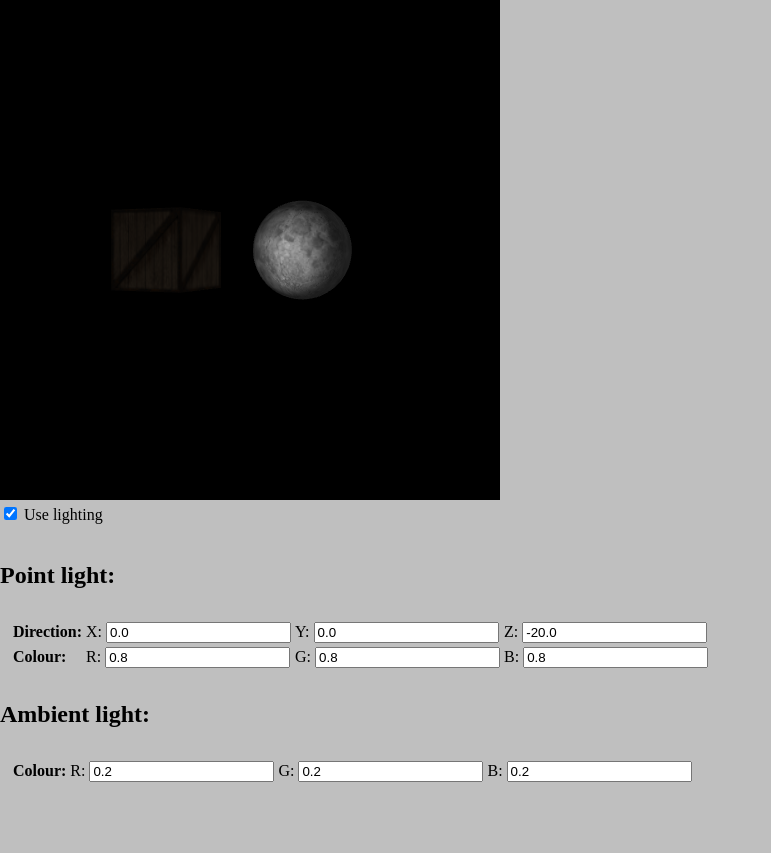
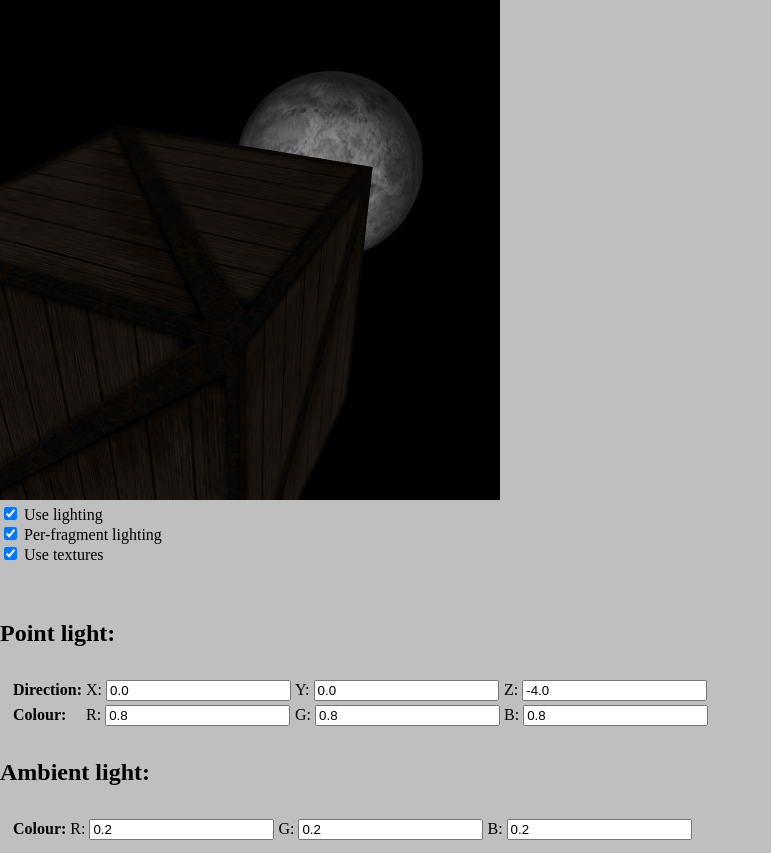
Before and after one commit to s3c0nDD/webGL-project, a website: page index.html in a window 1280 px wide. Shown: the whole page, without its empty margins (0-771 px from the left). Before the commit the page ends 800 px from the top, so only its background shows below. Drawn offline with Linux system fonts and the light colour scheme; animation ran at ten frames a second.

Commit message:
add per-fragment lighting and option to choose [multishader]

```diff
--- a/index.html
+++ b/index.html
@@ -17,8 +17,11 @@
 <body onload="webGLStart();">
     <canvas id="canvas" style="border: none;" width="500" height="500"></canvas>
 
-    <br />
+    <br/>
     <input type="checkbox" id="lighting" checked /> Use lighting<br/>
+    <input type="checkbox" id="per-fragment" checked /> Per-fragment lighting<br/>
+    <input type="checkbox" id="textures" checked /> Use textures<br/>
+    <br/>
 
     <br/>
     <h2>Point light:</h2>
@@ -28,7 +31,7 @@
             <td><b>Direction:</b>
             <td>X: <input type="text" id="lightPositionX" value="0.0" />
             <td>Y: <input type="text" id="lightPositionY" value="0.0" />
-            <td>Z: <input type="text" id="lightPositionZ" value="-20.0" />
+            <td>Z: <input type="text" id="lightPositionZ" value="-4.0" />
         </tr>
         <tr>
             <td><b>Colour:</b>
@@ -48,26 +51,35 @@
         </tr>
     </table>
 
+
     <!-- LIBS -->
     <script src="vendors/glMatrix-0.9.5.min.js"></script>
     <script src="vendors/webgl-utils.js"></script>
 
+
     <!-- SHADERS -->
-    <script id="shader-fs" type="x-shader/x-fragment">
+    <script id="per-vertex-lighting-fs" type="x-shader/x-fragment">
         precision mediump float;
 
         varying vec2 vTextureCoord;
         varying vec3 vLightWeighting;
 
+        uniform bool uUseTextures;
+
         uniform sampler2D uSampler;
 
         void main(void) {
-            vec4 textureColor = texture2D(uSampler, vec2(vTextureCoord.s, vTextureCoord.t));
-            gl_FragColor = vec4(textureColor.rgb * vLightWeighting, textureColor.a);
+            vec4 fragmentColor;
+            if (uUseTextures) {
+                fragmentColor = texture2D(uSampler, vec2(vTextureCoord.s, vTextureCoord.t));
+            } else {
+                fragmentColor = vec4(1.0, 1.0, 1.0, 1.0);
+            }
+            gl_FragColor = vec4(fragmentColor.rgb * vLightWeighting, fragmentColor.a);
         }
     </script>
 
-    <script id="shader-vs" type="x-shader/x-vertex">
+    <script id="per-vertex-lighting-vs" type="x-shader/x-vertex">
         attribute vec3 aVertexPosition;
         attribute vec3 aVertexNormal;
         attribute vec2 aTextureCoord;
@@ -103,6 +115,65 @@
         }
     </script>
 
+    <script id="per-fragment-lighting-fs" type="x-shader/x-fragment">
+        precision mediump float;
+
+        varying vec2 vTextureCoord;
+        varying vec3 vTransformedNormal;
+        varying vec4 vPosition;
+
+        uniform bool uUseLighting;
+        uniform bool uUseTextures;
+
+        uniform vec3 uAmbientColor;
+
+        uniform vec3 uPointLightingLocation;
+        uniform vec3 uPointLightingColor;
+
+        uniform sampler2D uSampler;
+
+        void main(void) {
+            vec3 lightWeighting;
+            if (!uUseLighting) {
+                lightWeighting = vec3(1.0, 1.0, 1.0);
+            } else {
+                vec3 lightDirection = normalize(uPointLightingLocation - vPosition.xyz);
+
+                float directionalLightWeighting = max(dot(normalize(vTransformedNormal), lightDirection), 0.0);
+                lightWeighting = uAmbientColor + uPointLightingColor * directionalLightWeighting;
+            }
+
+            vec4 fragmentColor;
+            if (uUseTextures) {
+                fragmentColor = texture2D(uSampler, vec2(vTextureCoord.s, vTextureCoord.t));
+            } else {
+                fragmentColor = vec4(1.0, 1.0, 1.0, 1.0);
+            }
+            gl_FragColor = vec4(fragmentColor.rgb * lightWeighting, fragmentColor.a);
+        }
+    </script>
+
+    <script id="per-fragment-lighting-vs" type="x-shader/x-vertex">
+        attribute vec3 aVertexPosition;
+        attribute vec3 aVertexNormal;
+        attribute vec2 aTextureCoord;
+
+        uniform mat4 uMVMatrix;
+        uniform mat4 uPMatrix;
+        uniform mat3 uNMatrix;
+
+        varying vec2 vTextureCoord;
+        varying vec3 vTransformedNormal;
+        varying vec4 vPosition;
+
+        void main(void) {
+            vPosition = uMVMatrix * vec4(aVertexPosition, 1.0);
+            gl_Position = uPMatrix * vPosition;
+            vTextureCoord = aTextureCoord;
+            vTransformedNormal = uNMatrix * aVertexNormal;
+        }
+    </script>
+
     <!-- PROJECT SPECIFIC JS -->
     <script src="js/loadShaders.js"></script>
     <script src="js/loadTextures.js"></script>
--- a/js/loadBuffers.js
+++ b/js/loadBuffers.js
@@ -141,7 +141,7 @@ var moonVertexIndexBuffer;
 function initSphere() {
     var latitudeBands = 30;
     var longitudeBands = 30;
-    var radius = 2;
+    var radius = 1;
 
     var vertexPositionData = [];
     var normalData = [];
--- a/js/loadShaders.js
+++ b/js/loadShaders.js
@@ -33,38 +33,46 @@ function getShader(gl, id) {
     return shader;
 }
 
-var shaderProgram;
+function createProgram(fragmentShaderID, vertexShaderID) {
+    var fragmentShader = getShader(gl, fragmentShaderID);
+    var vertexShader = getShader(gl, vertexShaderID);
 
-function initShaders() {
-    var fragmentShader = getShader(gl, "shader-fs");
-    var vertexShader = getShader(gl, "shader-vs");
+    var program = gl.createProgram();
+    gl.attachShader(program, vertexShader);
+    gl.attachShader(program, fragmentShader);
+    gl.linkProgram(program);
 
-    shaderProgram = gl.createProgram();
-    gl.attachShader(shaderProgram, vertexShader);
-    gl.attachShader(shaderProgram, fragmentShader);
-    gl.linkProgram(shaderProgram);
-
-    if (!gl.getProgramParameter(shaderProgram, gl.LINK_STATUS)) {
+    if (!gl.getProgramParameter(program, gl.LINK_STATUS)) {
         alert("Could not initialise shaders");
     }
 
-    gl.useProgram(shaderProgram);
+    program.vertexPositionAttribute = gl.getAttribLocation(program, "aVertexPosition");
+    gl.enableVertexAttribArray(program.vertexPositionAttribute);
 
-    shaderProgram.vertexPositionAttribute = gl.getAttribLocation(shaderProgram, "aVertexPosition");
-    gl.enableVertexAttribArray(shaderProgram.vertexPositionAttribute);
+    program.textureCoordAttribute = gl.getAttribLocation(program, "aTextureCoord");
+    gl.enableVertexAttribArray(program.textureCoordAttribute);
 
-    shaderProgram.textureCoordAttribute = gl.getAttribLocation(shaderProgram, "aTextureCoord");
-    gl.enableVertexAttribArray(shaderProgram.textureCoordAttribute);
+    program.vertexNormalAttribute = gl.getAttribLocation(program, "aVertexNormal");
+    gl.enableVertexAttribArray(program.vertexNormalAttribute);
 
-    shaderProgram.vertexNormalAttribute = gl.getAttribLocation(shaderProgram, "aVertexNormal");
-    gl.enableVertexAttribArray(shaderProgram.vertexNormalAttribute);
+    program.pMatrixUniform = gl.getUniformLocation(program, "uPMatrix");
+    program.mvMatrixUniform = gl.getUniformLocation(program, "uMVMatrix");
+    program.nMatrixUniform = gl.getUniformLocation(program, "uNMatrix");
+    program.samplerUniform = gl.getUniformLocation(program, "uSampler");
+    program.useTexturesUniform = gl.getUniformLocation(program, "uUseTextures");
+    program.useLightingUniform = gl.getUniformLocation(program, "uUseLighting");
+    program.ambientColorUniform = gl.getUniformLocation(program, "uAmbientColor");
+    program.pointLightingLocationUniform = gl.getUniformLocation(program, "uPointLightingLocation");
+    program.pointLightingColorUniform = gl.getUniformLocation(program, "uPointLightingColor");
 
-    shaderProgram.pMatrixUniform = gl.getUniformLocation(shaderProgram, "uPMatrix");
-    shaderProgram.mvMatrixUniform = gl.getUniformLocation(shaderProgram, "uMVMatrix");
-    shaderProgram.nMatrixUniform = gl.getUniformLocation(shaderProgram, "uNMatrix");
-    shaderProgram.samplerUniform = gl.getUniformLocation(shaderProgram, "uSampler");
-    shaderProgram.useLightingUniform = gl.getUniformLocation(shaderProgram, "uUseLighting");
-    shaderProgram.ambientColorUniform = gl.getUniformLocation(shaderProgram, "uAmbientColor");
-    shaderProgram.pointLightingLocationUniform = gl.getUniformLocation(shaderProgram, "uPointLightingLocation");
-    shaderProgram.pointLightingColorUniform = gl.getUniformLocation(shaderProgram, "uPointLightingColor");
+    return program;
 }
+
+var currentProgram;
+var perVertexProgram;
+var perFragmentProgram;
+
+function initShaders() {
+    perVertexProgram = createProgram("per-vertex-lighting-fs", "per-vertex-lighting-vs");
+    perFragmentProgram = createProgram("per-fragment-lighting-fs", "per-fragment-lighting-vs");
+}
--- a/js/main.js
+++ b/js/main.js
@@ -29,13 +29,13 @@ function mvPopMatrix() {
 }
 
 function setMatrixUniforms() {
-    gl.uniformMatrix4fv(shaderProgram.pMatrixUniform, false, pMatrix);
-    gl.uniformMatrix4fv(shaderProgram.mvMatrixUniform, false, mvMatrix);
+    gl.uniformMatrix4fv(currentProgram.pMatrixUniform, false, pMatrix);
+    gl.uniformMatrix4fv(currentProgram.mvMatrixUniform, false, mvMatrix);
 
     var normalMatrix = mat3.create();
     mat4.toInverseMat3(mvMatrix, normalMatrix);
     mat3.transpose(normalMatrix);
-    gl.uniformMatrix3fv(shaderProgram.nMatrixUniform, false, normalMatrix);
+    gl.uniformMatrix3fv(currentProgram.nMatrixUniform, false, normalMatrix);
 }
 
 function degToRad(degrees) {
@@ -51,51 +51,64 @@ function drawScene() {
 
     mat4.perspective(45, gl.viewportWidth / gl.viewportHeight, 0.1, 100.0, pMatrix);
 
+    var perFragmentLighting = document.getElementById("per-fragment").checked;
+    if (perFragmentLighting) {
+        currentProgram = perFragmentProgram;
+    } else {
+        currentProgram = perVertexProgram;
+    }
+    gl.useProgram(currentProgram);
+
     var lighting = document.getElementById("lighting").checked;
-    gl.uniform1i(shaderProgram.useLightingUniform, lighting);
+    gl.uniform1i(currentProgram.useLightingUniform, lighting);
     if (lighting) {
         gl.uniform3f(
-            shaderProgram.ambientColorUniform,
+            currentProgram.ambientColorUniform,
             parseFloat(document.getElementById("ambientR").value),
             parseFloat(document.getElementById("ambientG").value),
             parseFloat(document.getElementById("ambientB").value)
         );
 
         gl.uniform3f(
-            shaderProgram.pointLightingLocationUniform,
+            currentProgram.pointLightingLocationUniform,
             parseFloat(document.getElementById("lightPositionX").value),
             parseFloat(document.getElementById("lightPositionY").value),
             parseFloat(document.getElementById("lightPositionZ").value)
         );
 
         gl.uniform3f(
-            shaderProgram.pointLightingColorUniform,
+            currentProgram.pointLightingColorUniform,
             parseFloat(document.getElementById("pointR").value),
             parseFloat(document.getElementById("pointG").value),
             parseFloat(document.getElementById("pointB").value)
         );
     }
 
+    var textures = document.getElementById("textures").checked;
+    gl.uniform1i(currentProgram.useTexturesUniform, textures);
+
     mat4.identity(mvMatrix);
 
-    mat4.translate(mvMatrix, [0, 0, -20]);
+    mat4.translate(mvMatrix, [0, 0, -5]);
+
+    mat4.rotate(mvMatrix, degToRad(30), [1, 0, 0]);
 
     mvPushMatrix();
     mat4.rotate(mvMatrix, degToRad(moonAngle), [0, 1, 0]);
-    mat4.translate(mvMatrix, [5, 0, 0]);
+    mat4.translate(mvMatrix, [2, 0, 0]);
 
     gl.activeTexture(gl.TEXTURE0);
     gl.bindTexture(gl.TEXTURE_2D, moonTexture);
-    gl.uniform1i(shaderProgram.samplerUniform, 0);
+    gl.uniform1i(currentProgram.samplerUniform, 0);
 
     gl.bindBuffer(gl.ARRAY_BUFFER, moonVertexPositionBuffer);
-    gl.vertexAttribPointer(shaderProgram.vertexPositionAttribute, moonVertexPositionBuffer.itemSize, gl.FLOAT, false, 0, 0);
+    gl.vertexAttribPointer(currentProgram.vertexPositionAttribute, moonVertexPositionBuffer.itemSize, gl.FLOAT, false, 0, 0);
 
     gl.bindBuffer(gl.ARRAY_BUFFER, moonVertexTextureCoordBuffer);
-    gl.vertexAttribPointer(shaderProgram.textureCoordAttribute, moonVertexTextureCoordBuffer.itemSize, gl.FLOAT, false, 0, 0);
+    gl.vertexAttribPointer(currentProgram.textureCoordAttribute, moonVertexTextureCoordBuffer.itemSize, gl.FLOAT, false, 0, 0);
 
     gl.bindBuffer(gl.ARRAY_BUFFER, moonVertexNormalBuffer);
-    gl.vertexAttribPointer(shaderProgram.vertexNormalAttribute, moonVertexNormalBuffer.itemSize, gl.FLOAT, false, 0, 0);
+    gl.vertexAttribPointer(currentProgram.vertexNormalAttribute, moonVertexNormalBuffer.itemSize, gl.FLOAT, false, 0, 0);
 
     gl.bindBuffer(gl.ELEMENT_ARRAY_BUFFER, moonVertexIndexBuffer);
     setMatrixUniforms();
@@ -104,19 +117,19 @@ function drawScene() {
 
     mvPushMatrix();
     mat4.rotate(mvMatrix, degToRad(cubeAngle), [0, 1, 0]);
-    mat4.translate(mvMatrix, [5, 0, 0]);
+    mat4.translate(mvMatrix, [1.25, 0, 0]);
     gl.bindBuffer(gl.ARRAY_BUFFER, cubeVertexPositionBuffer);
-    gl.vertexAttribPointer(shaderProgram.vertexPositionAttribute, cubeVertexPositionBuffer.itemSize, gl.FLOAT, false, 0, 0);
+    gl.vertexAttribPointer(currentProgram.vertexPositionAttribute, cubeVertexPositionBuffer.itemSize, gl.FLOAT, false, 0, 0);
 
     gl.bindBuffer(gl.ARRAY_BUFFER, cubeVertexNormalBuffer);
-    gl.vertexAttribPointer(shaderProgram.vertexNormalAttribute, cubeVertexNormalBuffer.itemSize, gl.FLOAT, false, 0, 0);
+    gl.vertexAttribPointer(currentProgram.vertexNormalAttribute, cubeVertexNormalBuffer.itemSize, gl.FLOAT, false, 0, 0);
 
     gl.bindBuffer(gl.ARRAY_BUFFER, cubeVertexTextureCoordBuffer);
-    gl.vertexAttribPointer(shaderProgram.textureCoordAttribute, cubeVertexTextureCoordBuffer.itemSize, gl.FLOAT, false, 0, 0);
+    gl.vertexAttribPointer(currentProgram.textureCoordAttribute, cubeVertexTextureCoordBuffer.itemSize, gl.FLOAT, false, 0, 0);
 
     gl.activeTexture(gl.TEXTURE0);
     gl.bindTexture(gl.TEXTURE_2D, crateTexture);
-    gl.uniform1i(shaderProgram.samplerUniform, 0);
+    gl.uniform1i(currentProgram.samplerUniform, 0);
 
     gl.bindBuffer(gl.ELEMENT_ARRAY_BUFFER, cubeVertexIndexBuffer);
     setMatrixUniforms();
```
